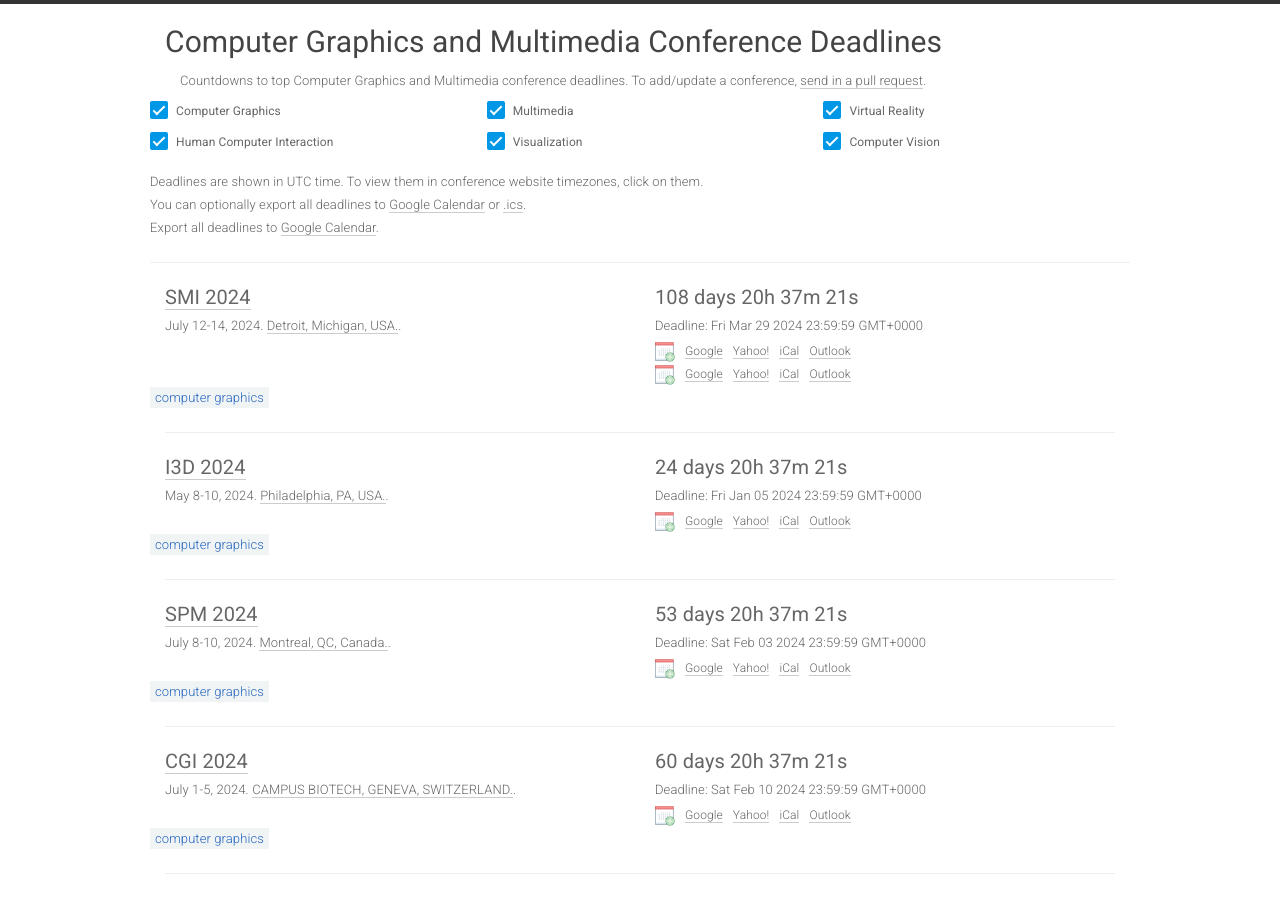
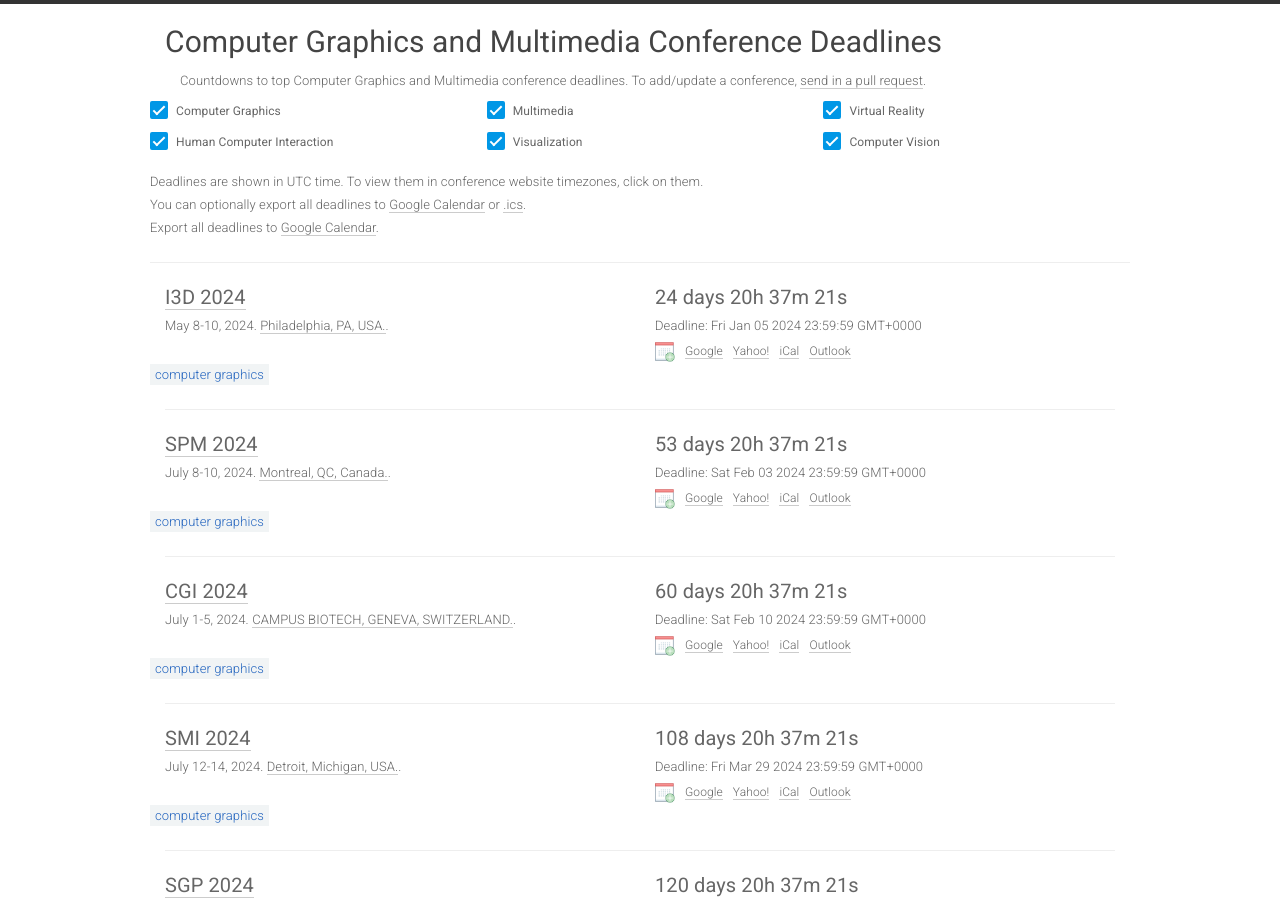
Before and after one commit to JianweiHu94/cgm-deadlines, a Jekyll site: the page built from index.html, in a window 1280 px wide and 900 px high. Built offline with Jekyll 4.4.1, drawn with Linux system fonts in a browser that asks for light colours; nearby versions of some CDN libraries.

Commit message:
Update conferences.yml

```diff
--- a/_data/conferences.yml
+++ b/_data/conferences.yml
@@ -1,13 +1,5 @@
 ---
-- title: SMI
-  year: 2024
-  id: smi2024
-  link: https://i3dsymposium.org/2024/
-  deadline: '2024-3-29 23:59:59'
-  timezone: UTC
-  date: July 12-14, 2024
-  place: Detroit, Michigan, USA.
-  sub: CG
+
 
 - title: I3D
   year: 2024
```
